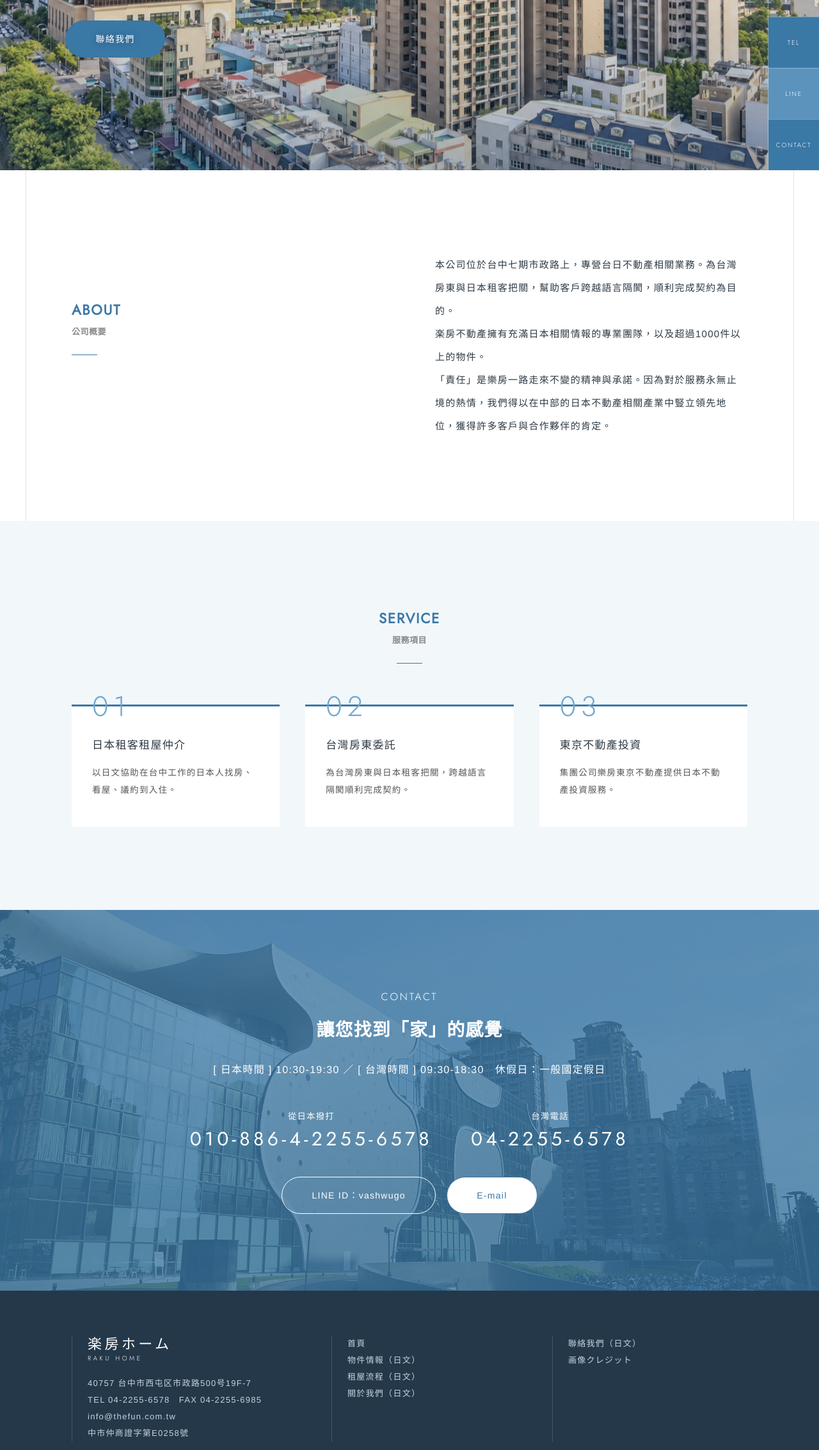
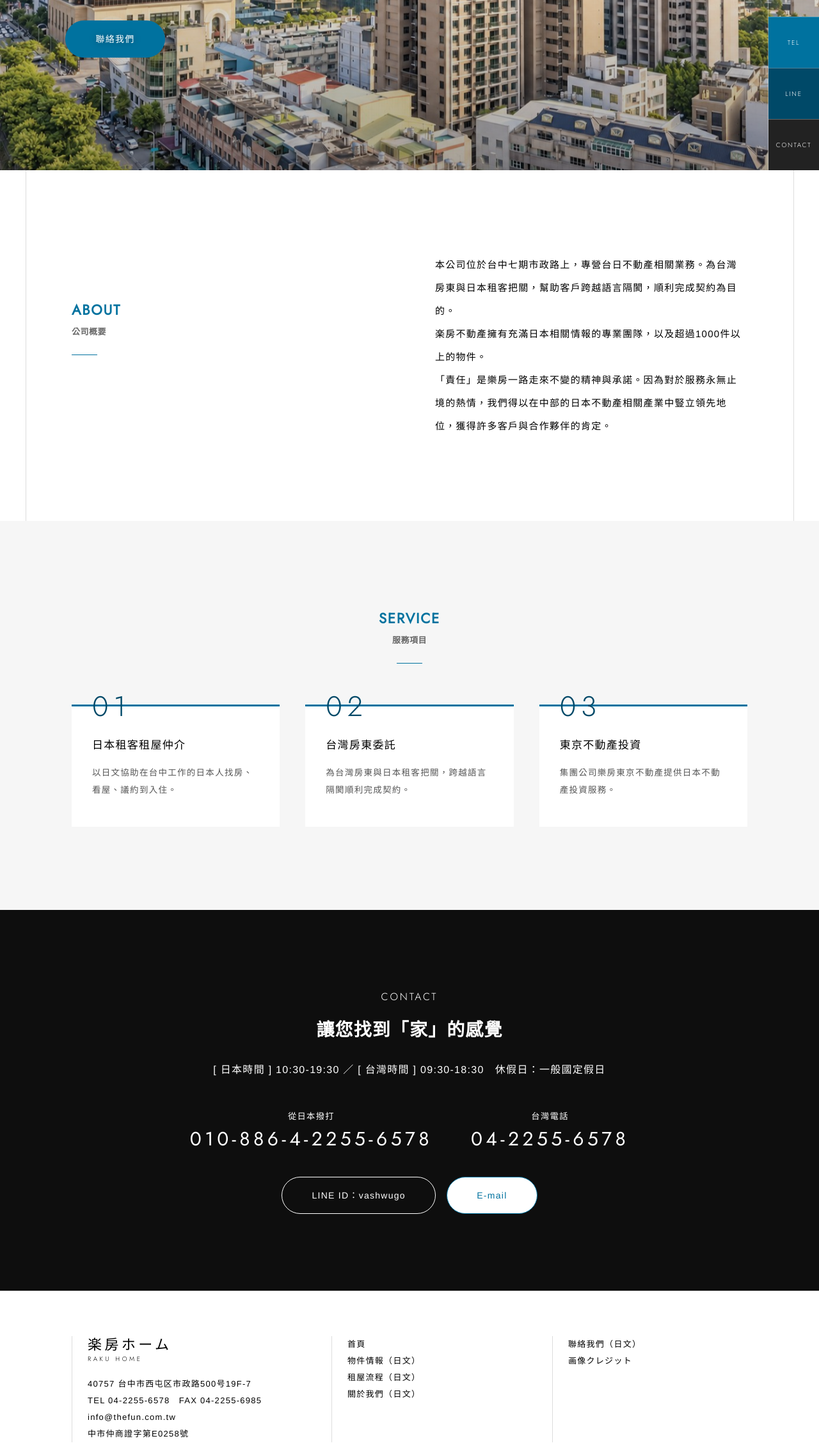
Before and after one commit to manolomoo/rakuhome, a plain HTML site: page zh/index.html in a window 1280 px wide. Shown: the part 534-2800 px from the top of the page at 64% size. Drawn offline with Linux system fonts and the light colour scheme.

Commit message:
Switch to TCD088 colour scheme (#00729f / #004968, white footer), keep hero_blue photo

```diff
--- a/css/style.css
+++ b/css/style.css
@@ -137,3 +137,15 @@ main,.sec{background-image:linear-gradient(var(--line),var(--line)),linear-gradi
  .ft-bn{grid-template-columns:1fr}.ft-bn a{height:120px}.ft .wrap>*{border:0;padding:0}
 }
 @media(max-width:900px){.fv-tx h1{font-size:26px;letter-spacing:.04em}}
+/* ===== TCD088 colour scheme (replaces blue palette) ===== */
+:root{--ac:#00729f;--ac2:#004968;--bg2:#f6f6f6;--line:#dddddd;--ink:#000000;--sub:#666666}
+body{color:#000}a:hover{color:#004968}
+.side-btns a{background:#00729f}.side-btns a.line{background:#004968}.side-btns a:last-child{background:#222}
+.btn:hover{background:#004968;border-color:#004968}
+.fv:after{background:linear-gradient(0deg,rgba(0,0,0,.35),rgba(0,0,0,0) 55%)}.fv-tx h1 em{color:#fff}
+.hd.solid{background:#fff;border-bottom:1px solid #ddd}.lang a.on{background:#00729f;border-color:#00729f;color:#fff}
+.band:before,.panels a:before,.ft-bn a:before{background:rgba(0,0,0,.45)}.panels a:hover:before,.ft-bn a:hover:before{background:rgba(0,114,159,.5)}
+.cta{background:#222}.cta:before{background:rgba(0,0,0,.6)}.cta .btn{color:#00729f}
+.ft{background:#fff;color:#000;border-top:1px solid #ddd}.ft .logo,.ft a{color:#000}.ft ul li a:hover{color:#00729f}
+.ft .wrap>*{border-left:1px solid #ddd}.ft small.cp{color:#000;border-top:1px solid #ddd}.ft-bn a,.ft-bn b,.ft-bn span{color:#fff}
+.feat>*{border-top-color:#00729f}.ttl .en{color:#00729f}
```
